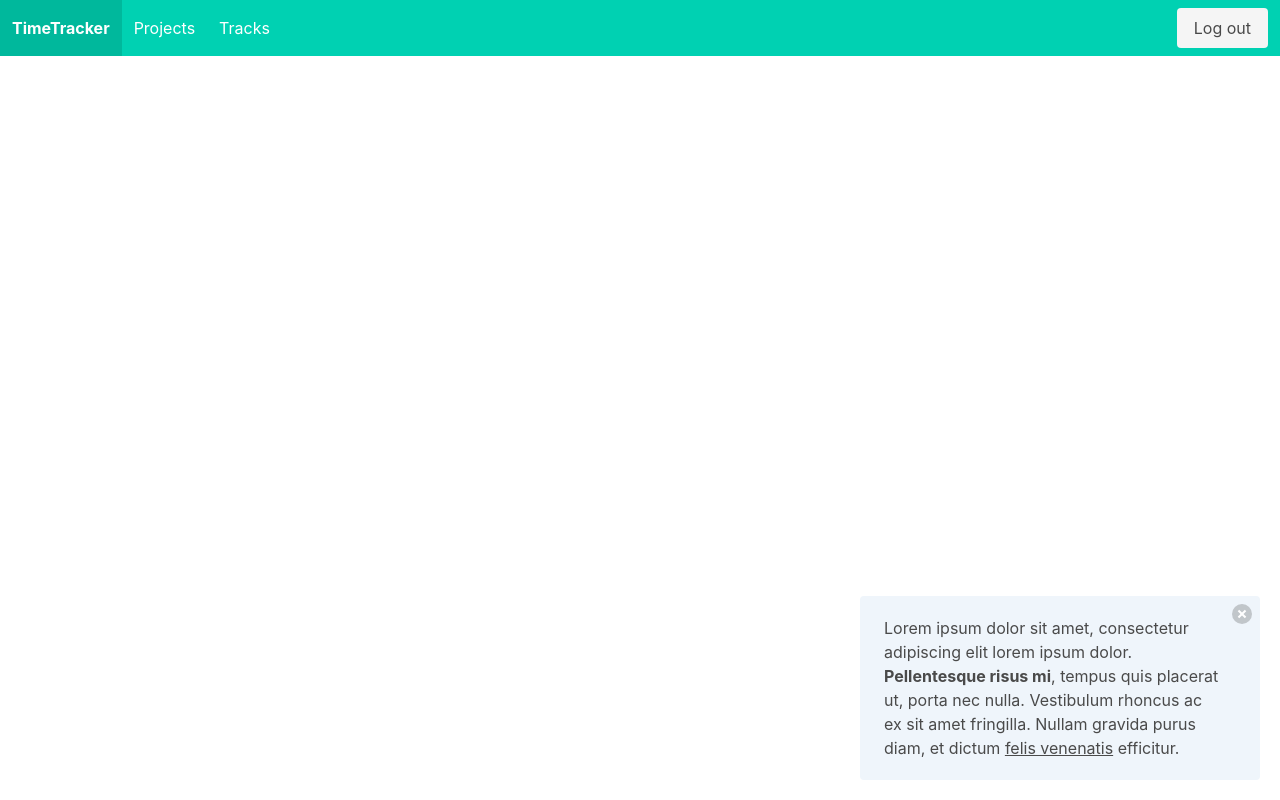
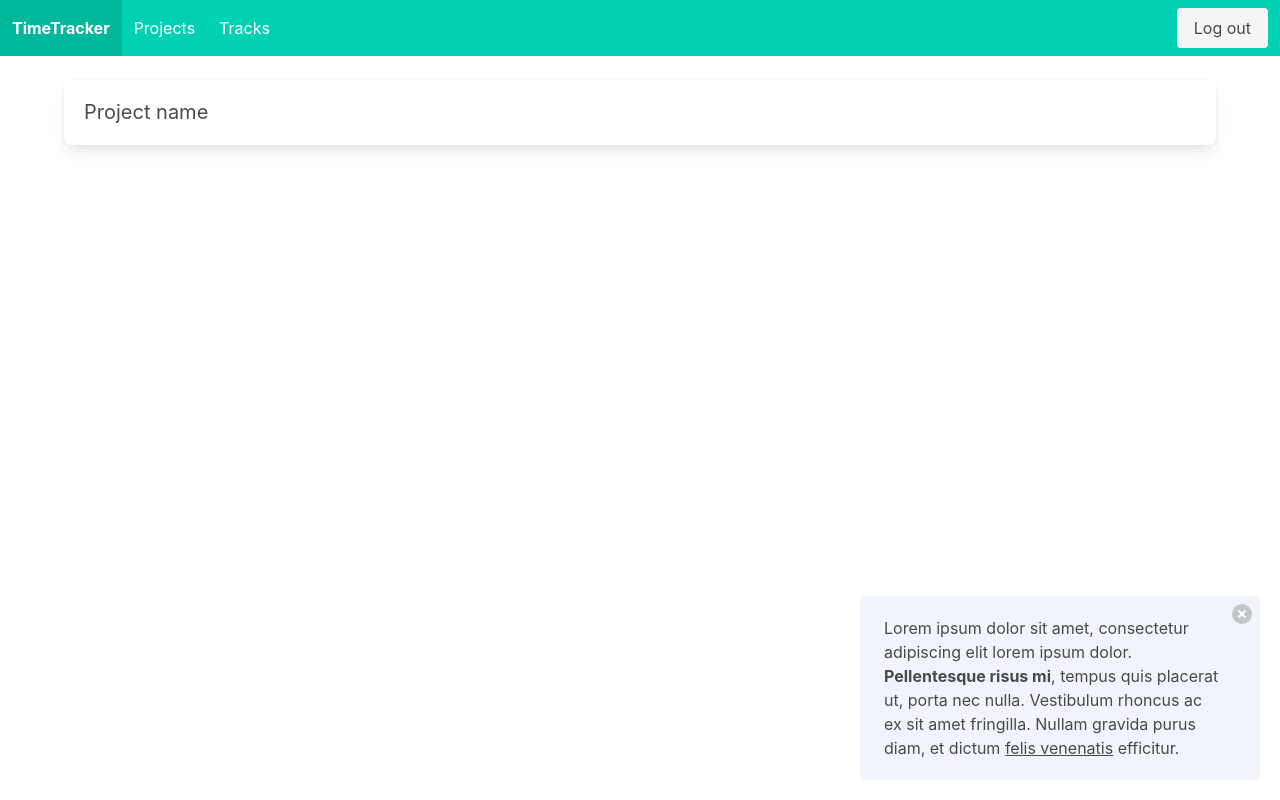
Before and after one commit to michalstaniecko/timetracker, a Vue app: page /projects/1 in a window 1280 px wide. Built offline with nearby package versions, Linux system fonts and the light colour scheme; no server answers; the database is empty; sample sign-in values are in the browser's storage.

Commit message:
create view

```diff
--- a/src/components/Project/ProjectForm.vue
+++ b/src/components/Project/ProjectForm.vue
@@ -14,7 +14,6 @@ const createTeamHandler = () => {
 };
 
 const submitHandler = () => {
-  console.log('submitHandler');
   projectsStore.add({
     title: title.value,
     teamId: teamId.value,
--- a/src/router/index.ts
+++ b/src/router/index.ts
@@ -4,6 +4,7 @@ import Auth from '@/views/Auth.vue';
 import ProjectList from '@/views/Project/ProjectList.vue';
 import { getIsAuth } from '@/js/firebase';
 import TrackList from '@/views/Track/TrackList.vue';
+import ProjectDetails from '@/views/Project/ProjectDetails.vue';
 
 const router = createRouter({
   history: createWebHistory(import.meta.env.BASE_URL),
@@ -30,6 +31,13 @@ const router = createRouter({
       }
     },
     {
+      path: '/projects/:id',
+      component: ProjectDetails,
+      meta: {
+        requireAuth: true
+      }
+    },
+    {
       path: '/tracks',
       name: 'tracks',
       component: TrackList,
--- a/src/views/Project/ProjectDetails.vue
+++ b/src/views/Project/ProjectDetails.vue
@@ -1,5 +1,11 @@
 <script setup lang="ts"></script>
 
-<template></template>
+<template>
+  <base-container>
+    <base-box>
+      <h2 class="subtitle">Project name</h2>
+    </base-box>
+  </base-container>
+</template>
 
 <style scoped></style>
```
